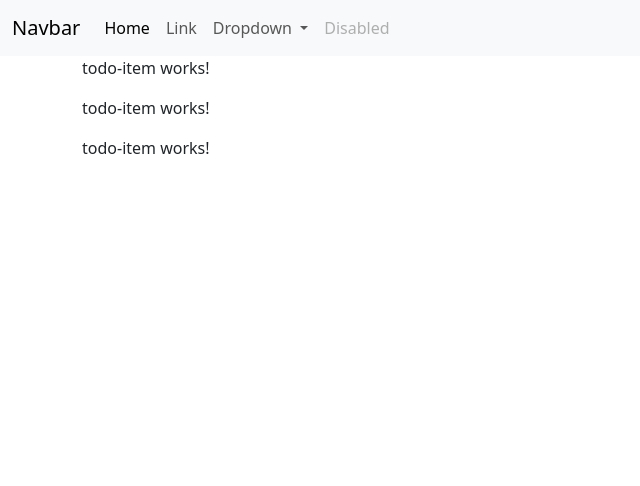
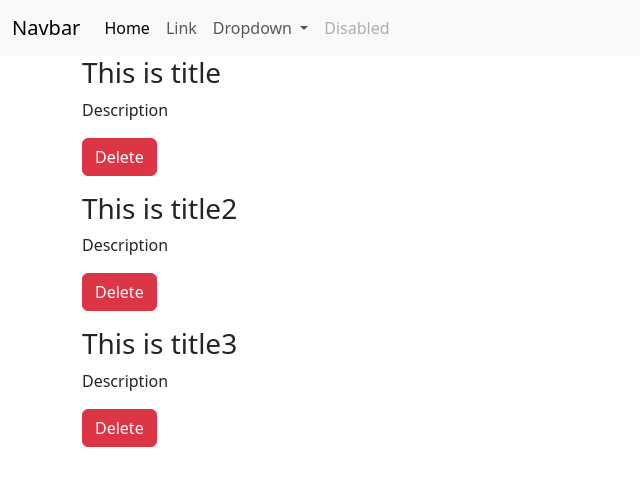
Before and after one commit to rishabhkumar17/angular, an Angular app: page / in a window 1280 px wide. Shown: the top 486 px of the page, without its empty margins (0-640 px from the left). Built offline with nearby package versions, Linux system fonts and the light colour scheme.

Commit message:
event-handling

```diff
--- a/src/app/MyComponents/todo-item/todo-item.component.html
+++ b/src/app/MyComponents/todo-item/todo-item.component.html
@@ -1 +1,5 @@
-<p>todo-item works!</p>
+<div class="mb-3">
+  <h3>{{ todo.title }}</h3>
+  <p>{{ todo.desc }}</p>
+  <button class="btn btn-danger" (click)="onClick()">Delete</button>
+</div>
--- a/src/app/MyComponents/todo-item/todo-item.component.ts
+++ b/src/app/MyComponents/todo-item/todo-item.component.ts
@@ -7,5 +7,9 @@ import { Todo } from 'src/app/Todo';
   styleUrls: ['./todo-item.component.css'],
 })
 export class TodoItemComponent {
-  @Input() todo: Todo | undefined;
+  @Input() todo!: Todo;
+
+  onClick() {
+    console.log('clicked');
+  }
 }
```
